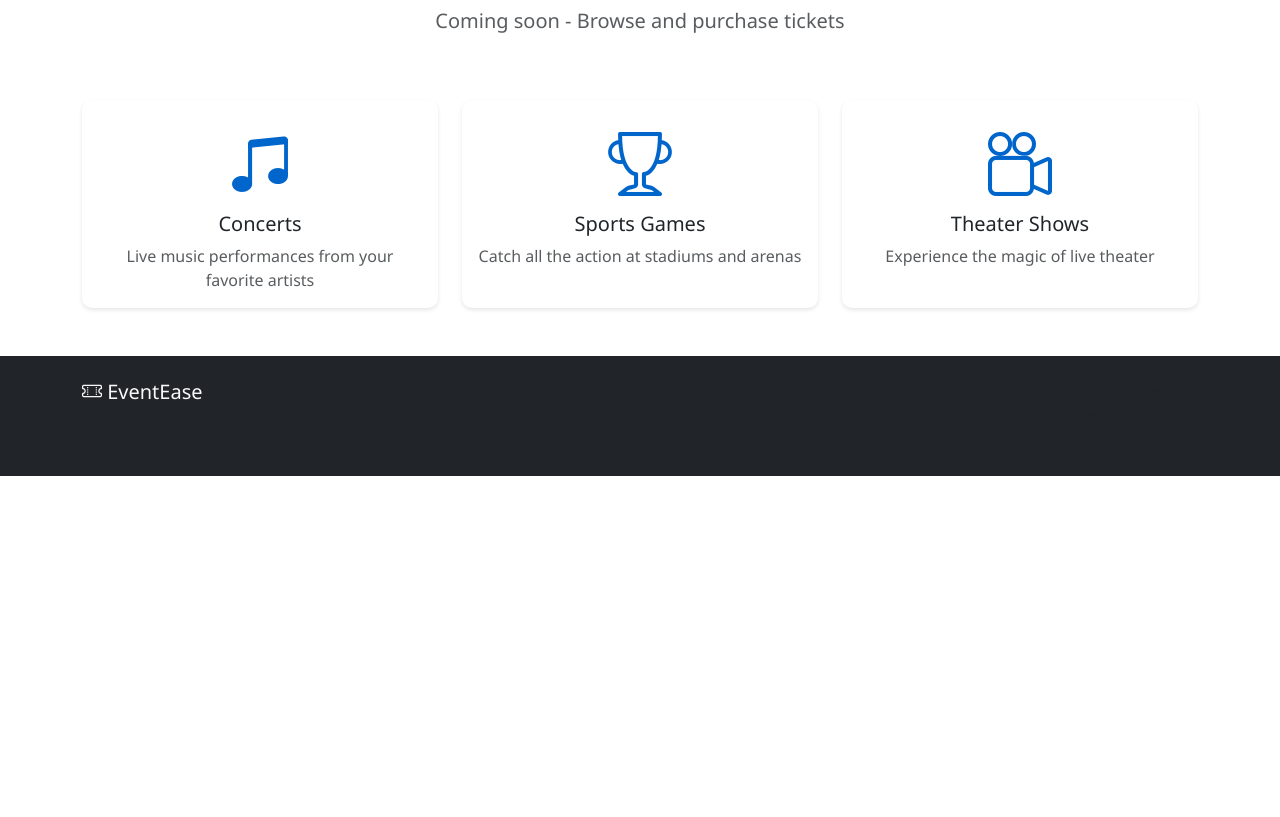
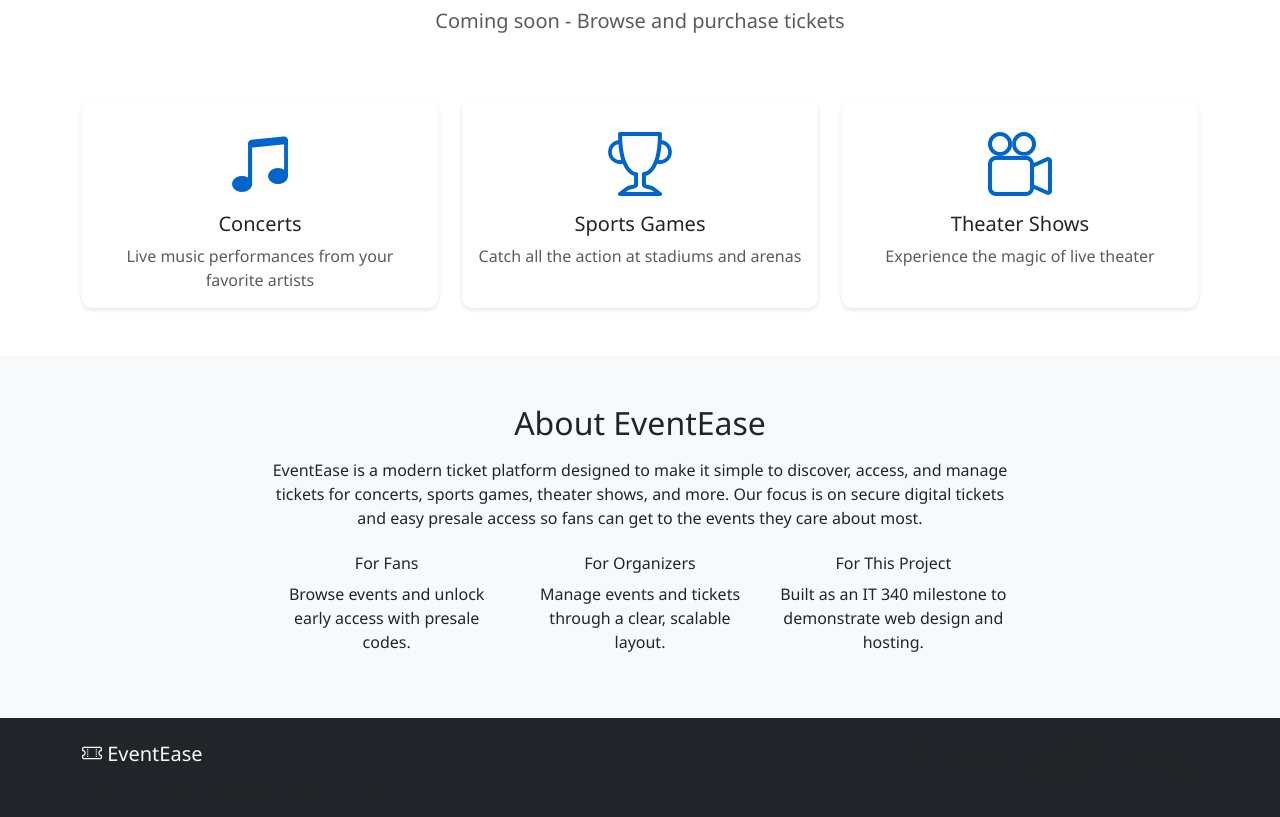
Before and after one commit to Yonatan-Zilberman/IT_340_Project, a plain HTML site: page index.html in a window 1280 px wide. Shown: the part 1558-2375 px from the top of the page. Before the commit the page ends 2034 px from the top, so only its background shows below. Drawn offline with nearby package versions, Linux system fonts and the light colour scheme.

Commit message:
Added about section and footer to homepage and login page

```diff
--- a/index.html
+++ b/index.html
@@ -151,6 +151,36 @@
             </div>
         </div>
     </section>
+<!-- About EventEase Section -->
+<section id="about" class="py-5 bg-light">
+  <div class="container">
+    <div class="row justify-content-center">
+      <div class="col-lg-8">
+        <h2 class="text-center mb-3">About EventEase</h2>
+        <p class="text-center mb-4">
+          EventEase is a modern ticket platform designed to make it simple to discover,
+          access, and manage tickets for concerts, sports games, theater shows, and more.
+          Our focus is on secure digital tickets and easy presale access so fans can get
+          to the events they care about most.
+        </p>
+        <div class="row text-center">
+          <div class="col-md-4 mb-3">
+            <h6>For Fans</h6>
+            <p class="mb-0">Browse events and unlock early access with presale codes.</p>
+          </div>
+          <div class="col-md-4 mb-3">
+            <h6>For Organizers</h6>
+            <p class="mb-0">Manage events and tickets through a clear, scalable layout.</p>
+          </div>
+          <div class="col-md-4 mb-3">
+            <h6>For This Project</h6>
+            <p class="mb-0">Built as an IT 340 milestone to demonstrate web design and hosting.</p>
+          </div>
+        </div>
+      </div>
+    </div>
+  </div>
+</section>
 
     <!-- Footer -->
     <footer class="bg-dark text-light py-4">
@@ -172,5 +202,6 @@
     <script src="https://cdn.jsdelivr.net/npm/bootstrap@5.3.0/dist/js/bootstrap.bundle.min.js"></script>
     <!-- Custom JS -->
     <script src="js/main.js"></script>
+
 </body>
 </html>
```
Also changed, not shown: login.html (+11 -0 lines).
